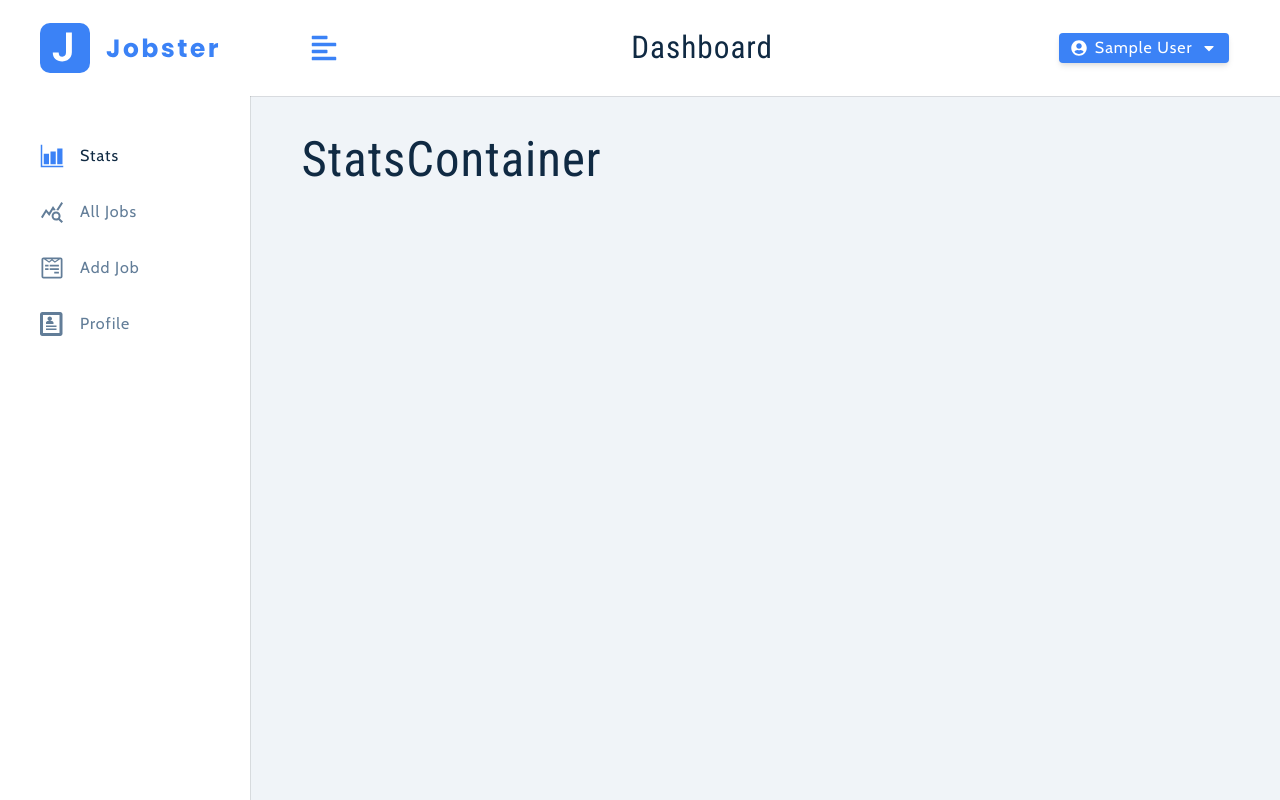
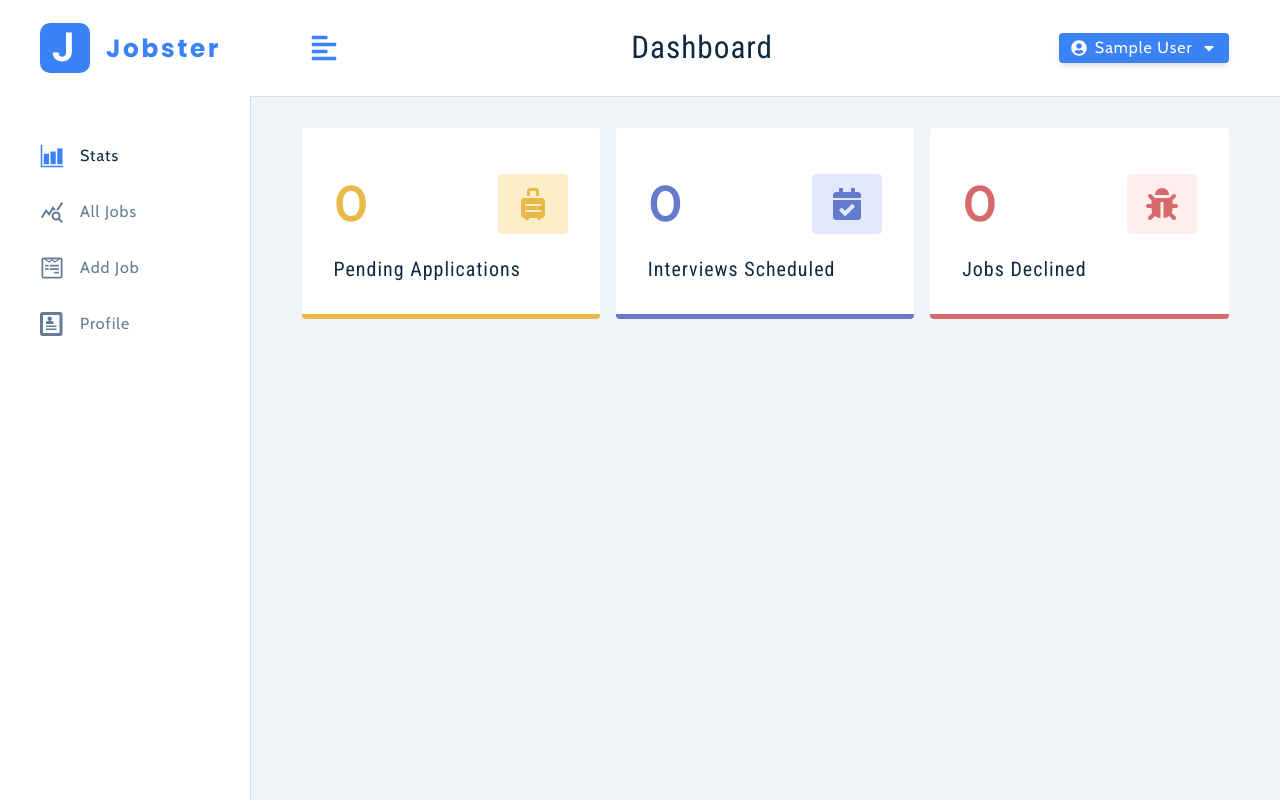
Before and after one commit to priyak1203/jobster, a React (Create React App) app: page / in a window 1280 px wide. Built offline with nearby package versions, Linux system fonts and the light colour scheme; no server answers; sample sign-in values are in the browser's storage.

Commit message:
stats container and stats item complete

```diff
--- /dev/null
+++ b/src/assets/wrappers/StatItem.js
@@ -0,0 +1,41 @@
+import styled from 'styled-components';
+
+const Wrapper = styled.article`
+  padding: 2rem;
+  background: var(--white);
+  border-radius: var(--borderRadius);
+  border-bottom: 5px solid ${(props) => props.color};
+  header {
+    display: flex;
+    align-items: center;
+    justify-content: space-between;
+  }
+  .count {
+    display: block;
+    font-weight: 700;
+    font-size: 50px;
+    color: ${(props) => props.color};
+  }
+  .icon {
+    width: 70px;
+    height: 60px;
+    background: ${(props) => props.bcg};
+    border-radius: var(--borderRadius);
+    display: flex;
+    justify-content: center;
+    align-items: center;
+    svg {
+      font-size: 2rem;
+      color: ${(props) => props.color};
+    }
+  }
+  .title {
+    margin: 0;
+    text-transform: capitalize;
+    letter-spacing: var(--letterSpacing);
+    text-align: left;
+    margin-top: 0.5rem;
+  }
+`;
+
+export default Wrapper;
--- /dev/null
+++ b/src/assets/wrappers/StatsContainer.js
@@ -0,0 +1,16 @@
+import styled from 'styled-components';
+
+const Wrapper = styled.section`
+  display: grid;
+  row-gap: 2rem;
+  @media (min-width: 768px) {
+    grid-template-columns: 1fr 1fr;
+    column-gap: 1rem;
+  }
+  @media (min-width: 1120px) {
+    grid-template-columns: 1fr 1fr 1fr;
+    column-gap: 1rem;
+  }
+`;
+
+export default Wrapper;
--- /dev/null
+++ b/src/components/StatItem.js
@@ -0,0 +1,16 @@
+import React from 'react';
+import Wrapper from '../assets/wrappers/StatItem';
+
+const StatItem = ({ icon, count, title, color, bcg }) => {
+  return (
+    <Wrapper color={color} bcg={bcg}>
+      <header>
+        <span className="count">{count}</span>
+        <span className="icon">{icon}</span>
+      </header>
+      <h5 className="title">{title}</h5>
+    </Wrapper>
+  );
+};
+
+export default StatItem;
--- a/src/components/StatsContainer.js
+++ b/src/components/StatsContainer.js
@@ -1,7 +1,43 @@
 import React from 'react';
+import { useSelector } from 'react-redux';
+import { FaBug, FaCalendarCheck, FaSuitcaseRolling } from 'react-icons/fa';
+import Wrapper from '../assets/wrappers/StatsContainer';
+import StatItem from './StatItem';
 
 const StatsContainer = () => {
-  return <h1>StatsContainer</h1>;
+  const { stats } = useSelector((store) => store.allJobs);
+
+  const defaultStats = [
+    {
+      title: 'pending applications',
+      count: stats.pending || 0,
+      icon: <FaSuitcaseRolling />,
+      color: '#e9b949',
+      bcg: '#fcefc7',
+    },
+    {
+      title: 'Interviews Scheduled',
+      count: stats.interview || 0,
+      icon: <FaCalendarCheck />,
+      color: '#647acb',
+      bcg: '#e0e8f9',
+    },
+    {
+      title: 'jobs declined',
+      count: stats.declined || 0,
+      icon: <FaBug />,
+      color: '#d66a6a',
+      bcg: '#ffeeee',
+    },
+  ];
+
+  return (
+    <Wrapper>
+      {defaultStats.map((item, index) => {
+        return <StatItem key={index} {...item} />;
+      })}
+    </Wrapper>
+  );
 };
 
 export default StatsContainer;
```
